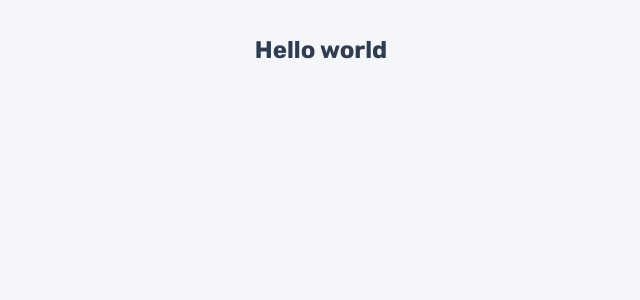
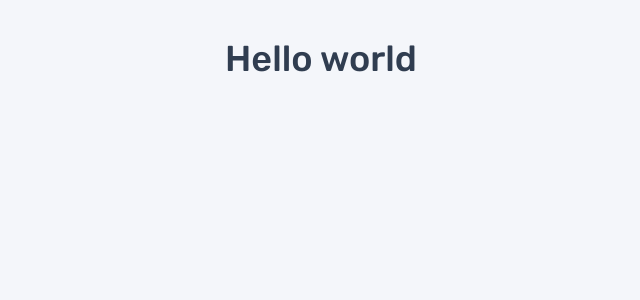
Before and after one commit to AljoschaNy/quiz-app, a React (Vite) app in the folder frontend/: page / in a window 1280 px wide. Shown: the top 300 px of the page, without its empty margins (319-959 px from the left). Built offline with nearby package versions, Linux system fonts and the light colour scheme.

Commit message:
Add typography styles

```diff
--- a/frontend/src/index.css
+++ b/frontend/src/index.css
@@ -38,6 +38,7 @@
   box-sizing: border-box;
   margin: 0;
   padding: 0;
+  font-weight: var(--font-weight-medium);
 }
 
 html {
@@ -48,3 +49,30 @@ html {
   color: var(--primary-color);
   background-color: var(--bg-primary);
 }
+
+/* Typography Styles */
+body {
+  font-size: 0.75rem;
+}
+
+h1,
+.intro-text {
+  font-size: 4rem;
+}
+
+.intro-text {
+  font-weight: var(--font-weight-regular);
+}
+
+h2 {
+  font-size: 2.25rem;
+}
+
+.option-text {
+  font-size: 1.75rem;
+}
+
+aside {
+  font-weight: var(--font-weight-regular);
+  font-size: 1.25rem;
+}
```
